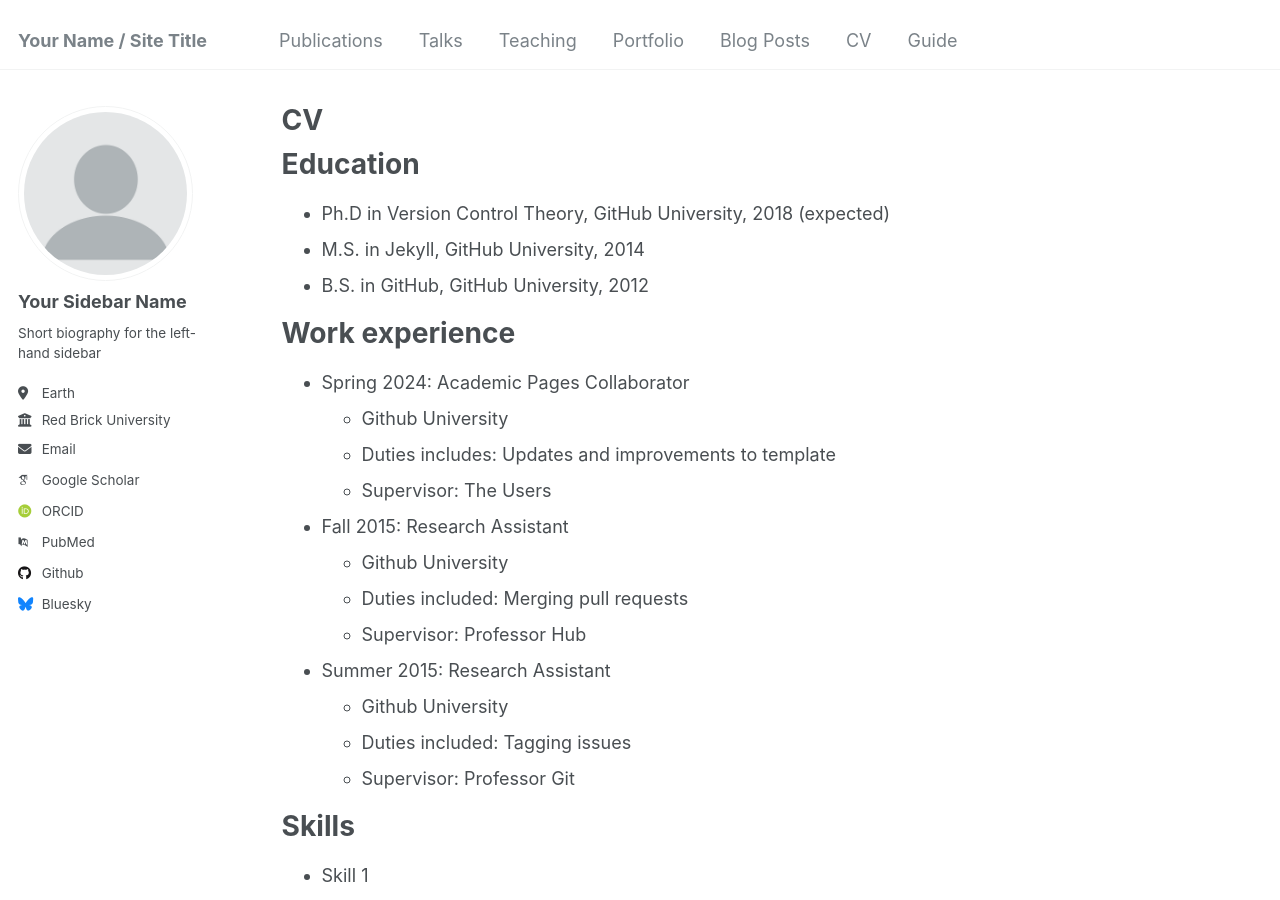
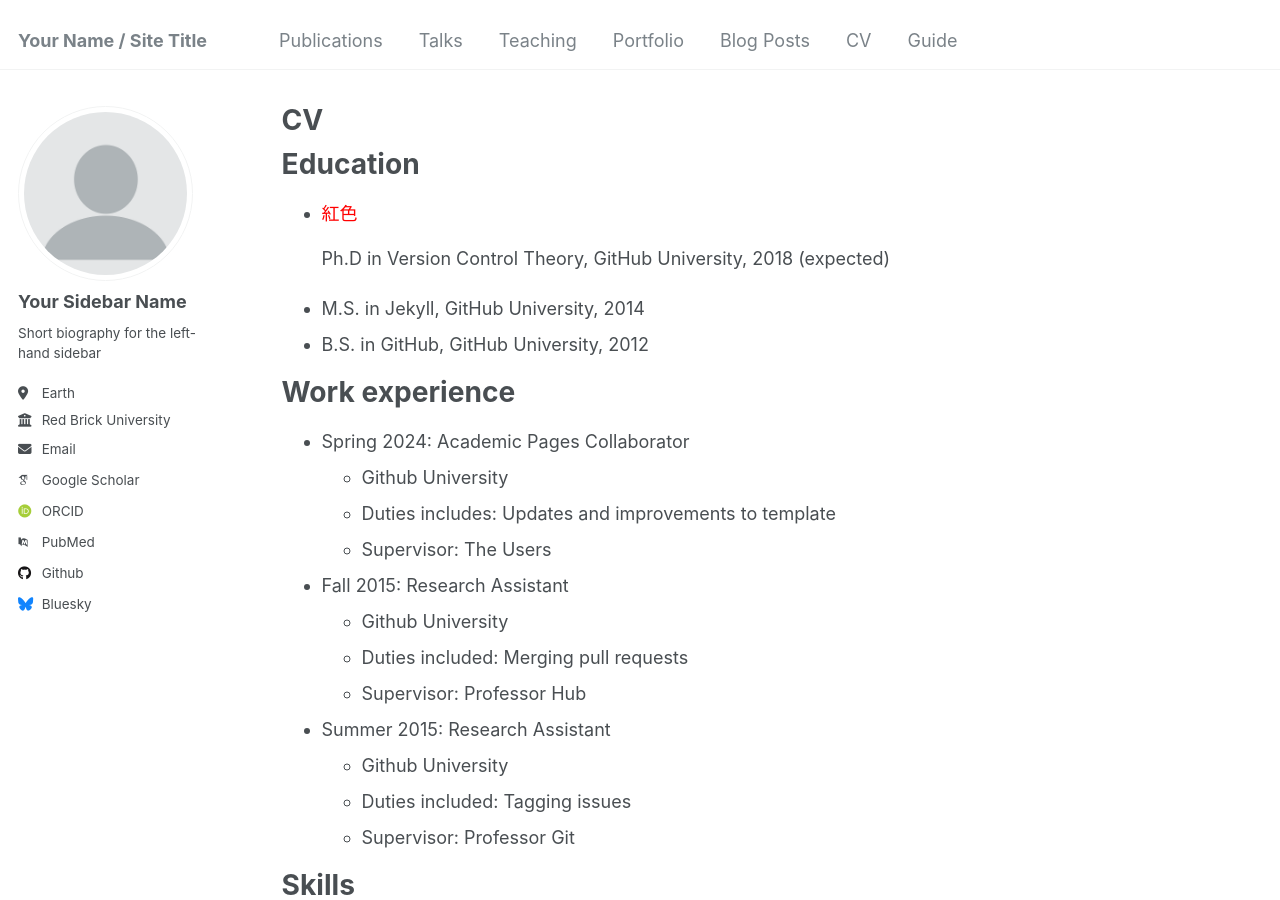
Before and after one commit to stvrt/stvrt.github.io, a Jekyll site: the page built from _pages/cv.md, in a window 1280 px wide and 900 px high. Built offline with Jekyll 4.4.1, drawn with Linux system fonts in a browser that asks for light colours; some web fonts are replaced.

Commit message:
cv.md
test: red color

```diff
--- a/_pages/cv.md
+++ b/_pages/cv.md
@@ -11,7 +11,7 @@ redirect_from:
 
 Education
 ======
-* Ph.D in Version Control Theory, GitHub University, 2018 (expected)
+* <font color="red">紅色</font> Ph.D in Version Control Theory, GitHub University, 2018 (expected)
 * M.S. in Jekyll, GitHub University, 2014
 * B.S. in GitHub, GitHub University, 2012
 
```
